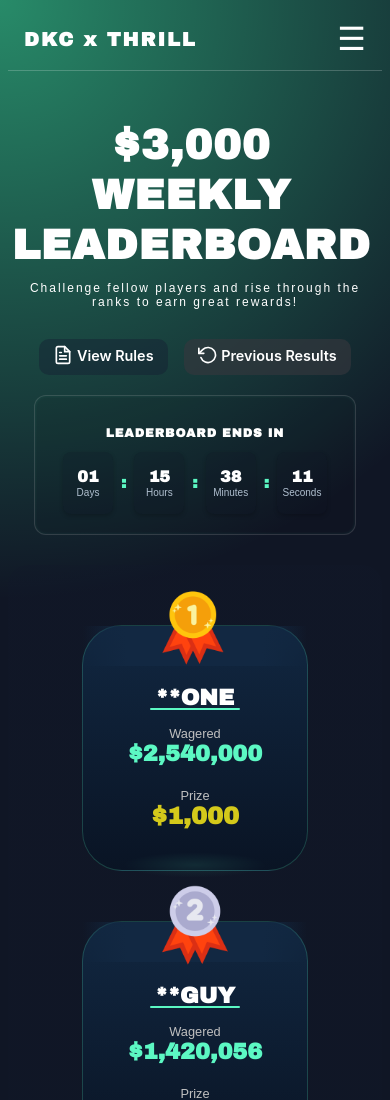
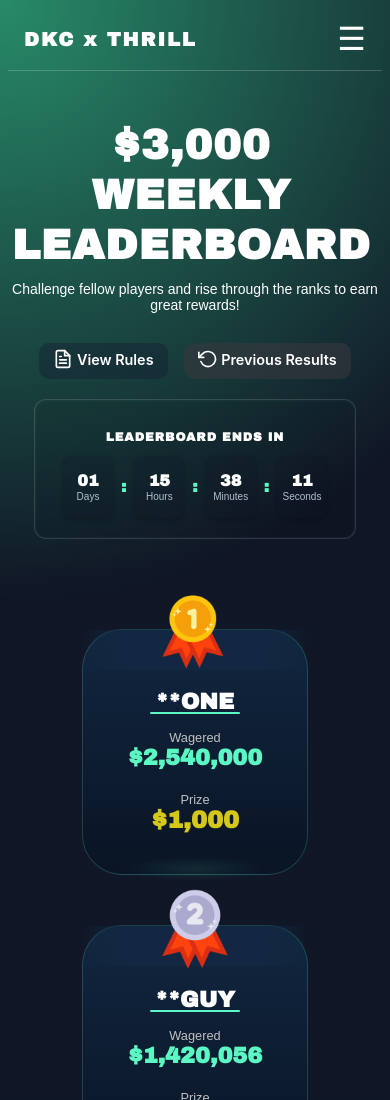
Before and after one commit to noorb404/leaderBoard, a plain HTML site: page leader/index.html in a window 390 px wide. Shown: the top 1100 px of the page. Drawn offline with nearby package versions, Linux system fonts and the light colour scheme; a web font is replaced by a local one.

Commit message:
Update index-styles.css

```diff
--- a/leader/index-styles.css
+++ b/leader/index-styles.css
@@ -771,8 +771,9 @@ body {
     }
 
     .header2 {
-      font-size: 12px;
+      font-size: 14px;
       margin-bottom: 30px;
+      letter-spacing: normal;
     }
 
     /* Countdown */
```
